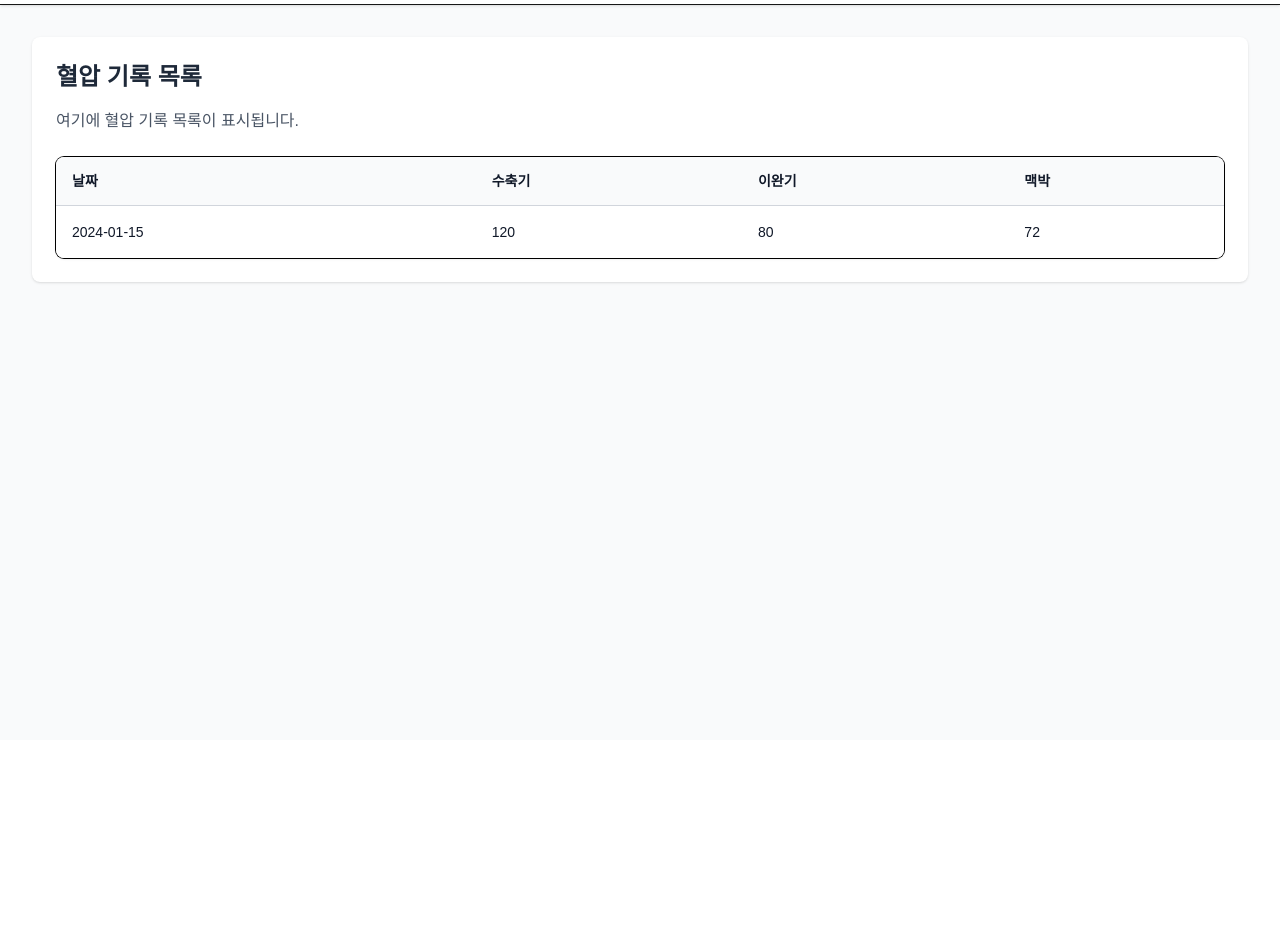
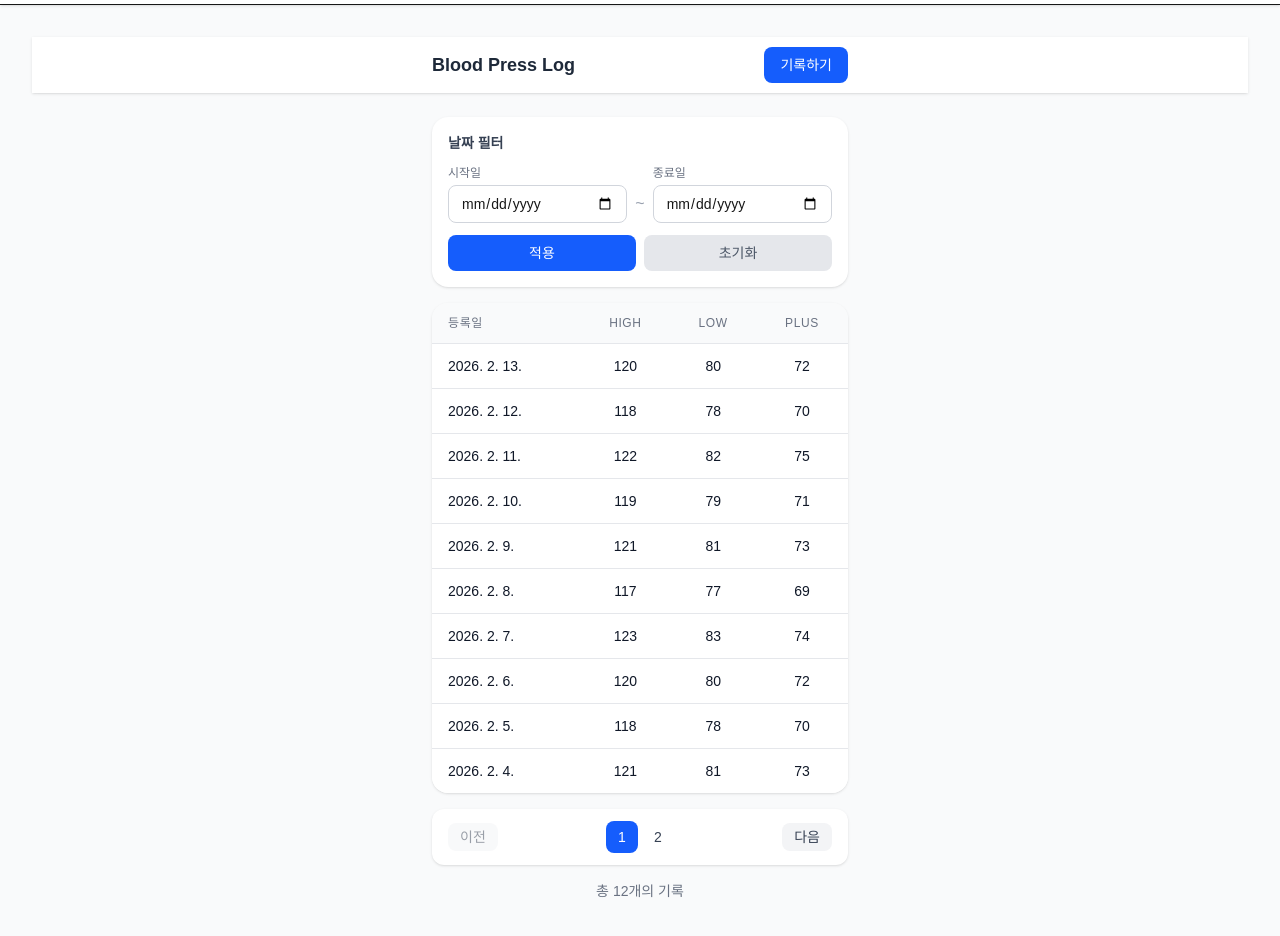
Before and after one commit to bomsan69/openclaw_blood, a Next.js app: page /list in a window 1280 px wide. Shown: the part 60-996 px from the top of the page. Before the commit the page ends 800 px from the top, so only its background shows below. Built offline with nearby package versions, Linux system fonts and the light colour scheme.

Commit message:
Add list page with date filter, table, and pagination

```diff
--- a/src/app/(default)/list/page.tsx
+++ b/src/app/(default)/list/page.tsx
@@ -1,29 +1,231 @@
+'use client';
+
+import { useState } from 'react';
+import Link from 'next/link';
+
+interface BloodPressureRecord {
+  id: number;
+  date: string;
+  high: number;
+  low: number;
+  plus: number;
+}
+
+// 샘플 데이터
+const sampleData: BloodPressureRecord[] = [
+  { id: 1, date: '2026-02-13', high: 120, low: 80, plus: 72 },
+  { id: 2, date: '2026-02-12', high: 118, low: 78, plus: 70 },
+  { id: 3, date: '2026-02-11', high: 122, low: 82, plus: 75 },
+  { id: 4, date: '2026-02-10', high: 119, low: 79, plus: 71 },
+  { id: 5, date: '2026-02-09', high: 121, low: 81, plus: 73 },
+  { id: 6, date: '2026-02-08', high: 117, low: 77, plus: 69 },
+  { id: 7, date: '2026-02-07', high: 123, low: 83, plus: 74 },
+  { id: 8, date: '2026-02-06', high: 120, low: 80, plus: 72 },
+  { id: 9, date: '2026-02-05', high: 118, low: 78, plus: 70 },
+  { id: 10, date: '2026-02-04', high: 121, low: 81, plus: 73 },
+  { id: 11, date: '2026-02-03', high: 119, low: 79, plus: 71 },
+  { id: 12, date: '2026-02-02', high: 122, low: 82, plus: 75 },
+];
+
 export default function ListPage() {
+  const [startDate, setStartDate] = useState('');
+  const [endDate, setEndDate] = useState('');
+  const [currentPage, setCurrentPage] = useState(1);
+  const itemsPerPage = 10;
+
+  // 필터링된 데이터
+  const filteredData = sampleData.filter((record) => {
+    if (!startDate && !endDate) return true;
+    const recordDate = new Date(record.date);
+    const start = startDate ? new Date(startDate) : null;
+    const end = endDate ? new Date(endDate) : null;
+
+    if (start && end) {
+      return recordDate >= start && recordDate <= end;
+    } else if (start) {
+      return recordDate >= start;
+    } else if (end) {
+      return recordDate <= end;
+    }
+    return true;
+  });
+
+  // 페이지네이션
+  const totalPages = Math.ceil(filteredData.length / itemsPerPage);
+  const startIndex = (currentPage - 1) * itemsPerPage;
+  const paginatedData = filteredData.slice(startIndex, startIndex + itemsPerPage);
+
+  const handleFilter = () => {
+    setCurrentPage(1); // 필터 적용 시 첫 페이지로
+  };
+
+  const handleReset = () => {
+    setStartDate('');
+    setEndDate('');
+    setCurrentPage(1);
+  };
+
+  const formatDate = (dateString: string) => {
+    const date = new Date(dateString);
+    return `${date.getFullYear()}. ${date.getMonth() + 1}. ${date.getDate()}.`;
+  };
+
   return (
-    <div className="bg-white shadow rounded-lg p-6">
-      <h2 className="text-2xl font-bold text-gray-800 mb-4">혈압 기록 목록</h2>
-      <p className="text-gray-600">여기에 혈압 기록 목록이 표시됩니다.</p>
+    <div className="min-h-screen bg-gray-50">
+      {/* Header */}
+      <header className="bg-white shadow-sm sticky top-0 z-10">
+        <div className="max-w-md mx-auto px-4 h-14 flex items-center justify-between">
+          <h1 className="text-lg font-bold text-gray-800">Blood Press Log</h1>
+          <Link
+            href="/writer"
+            className="px-4 py-2 text-sm font-medium text-white bg-blue-600 rounded-lg hover:bg-blue-700 transition-colors"
+          >
+            기록하기
+          </Link>
+        </div>
+      </header>
 
-      <div className="mt-6 overflow-hidden shadow ring-1 ring-black ring-opacity-5 rounded-lg">
-        <table className="min-w-full divide-y divide-gray-300">
+      {/* Main Content */}
+      <main className="max-w-md mx-auto px-4 py-6 space-y-4">
+        {/* 날짜 필터 */}
+        <div className="bg-white rounded-2xl shadow-sm p-4">
+          <h2 className="text-sm font-semibold text-gray-700 mb-3">날짜 필터</h2>
+          <div className="space-y-3">
+            <div className="flex items-center space-x-2">
+              <div className="flex-1">
+                <label className="block text-xs text-gray-500 mb-1">시작일</label>
+                <input
+                  type="date"
+                  value={startDate}
+                  onChange={(e) => setStartDate(e.target.value)}
+                  className="w-full px-3 py-2 text-sm border border-gray-300 rounded-lg focus:border-blue-500 focus:outline-none focus:ring-2 focus:ring-blue-200"
+                />
+              </div>
+              <span className="text-gray-400 pt-5">~</span>
+              <div className="flex-1">
+                <label className="block text-xs text-gray-500 mb-1">종료일</label>
+                <input
+                  type="date"
+                  value={endDate}
+                  onChange={(e) => setEndDate(e.target.value)}
+                  className="w-full px-3 py-2 text-sm border border-gray-300 rounded-lg focus:border-blue-500 focus:outline-none focus:ring-2 focus:ring-blue-200"
+                />
+              </div>
+            </div>
+            <div className="flex space-x-2">
+              <button
+                onClick={handleFilter}
+                className="flex-1 py-2 text-sm font-medium text-white bg-blue-600 rounded-lg hover:bg-blue-700 transition-colors"
+              >
+                적용
+              </button>
+              <button
+                onClick={handleReset}
+                className="flex-1 py-2 text-sm font-medium text-gray-600 bg-gray-200 rounded-lg hover:bg-gray-300 transition-colors"
+              >
+                초기화
+              </button>
+            </div>
+          </div>
+        </div>
+
+        {/* 테이블 */}
+        <div className="bg-white rounded-2xl shadow-sm overflow-hidden">
+          <div className="overflow-x-auto">
+            <table className="min-w-full divide-y divide-gray-200">
               <thead className="bg-gray-50">
                 <tr>
-              <th className="py-3.5 pl-4 pr-3 text-left text-sm font-semibold text-gray-900">날짜</th>
-              <th className="px-3 py-3.5 text-left text-sm font-semibold text-gray-900">수축기</th>
-              <th className="px-3 py-3.5 text-left text-sm font-semibold text-gray-900">이완기</th>
-              <th className="px-3 py-3.5 text-left text-sm font-semibold text-gray-900">맥박</th>
+                  <th className="px-4 py-3 text-left text-xs font-medium text-gray-500 uppercase tracking-wider">
+                    등록일
+                  </th>
+                  <th className="px-4 py-3 text-center text-xs font-medium text-gray-500 uppercase tracking-wider">
+                    High
+                  </th>
+                  <th className="px-4 py-3 text-center text-xs font-medium text-gray-500 uppercase tracking-wider">
+                    Low
+                  </th>
+                  <th className="px-4 py-3 text-center text-xs font-medium text-gray-500 uppercase tracking-wider">
+                    Plus
+                  </th>
                 </tr>
               </thead>
-          <tbody className="divide-y divide-gray-200 bg-white">
-            <tr>
-              <td className="whitespace-nowrap py-4 pl-4 pr-3 text-sm text-gray-900">2024-01-15</td>
-              <td className="whitespace-nowrap px-3 py-4 text-sm text-gray-900">120</td>
-              <td className="whitespace-nowrap px-3 py-4 text-sm text-gray-900">80</td>
-              <td className="whitespace-nowrap px-3 py-4 text-sm text-gray-900">72</td>
+              <tbody className="bg-white divide-y divide-gray-200">
+                {paginatedData.map((record) => (
+                  <tr key={record.id} className="hover:bg-gray-50">
+                    <td className="px-4 py-3 whitespace-nowrap text-sm text-gray-900">
+                      {formatDate(record.date)}
+                    </td>
+                    <td className="px-4 py-3 whitespace-nowrap text-sm text-gray-900 text-center">
+                      {record.high}
+                    </td>
+                    <td className="px-4 py-3 whitespace-nowrap text-sm text-gray-900 text-center">
+                      {record.low}
+                    </td>
+                    <td className="px-4 py-3 whitespace-nowrap text-sm text-gray-900 text-center">
+                      {record.plus}
+                    </td>
                   </tr>
+                ))}
               </tbody>
             </table>
           </div>
+
+          {/* 데이터 없음 */}
+          {paginatedData.length === 0 && (
+            <div className="py-8 text-center text-gray-500">
+              해당 기간의 데이터가 없습니다.
+            </div>
+          )}
+        </div>
+
+        {/* 페이지네이션 */}
+        {totalPages > 1 && (
+          <div className="flex items-center justify-between bg-white rounded-xl shadow-sm px-4 py-3">
+            <button
+              onClick={() => setCurrentPage((prev) => Math.max(prev - 1, 1))}
+              disabled={currentPage === 1}
+              className="px-3 py-1 text-sm font-medium text-gray-700 bg-gray-100 rounded-lg disabled:opacity-50 disabled:cursor-not-allowed hover:bg-gray-200 transition-colors"
+            >
+              이전
+            </button>
+
+            <div className="flex items-center space-x-1">
+              {Array.from({ length: Math.min(totalPages, 5) }, (_, i) => {
+                const pageNum = i + 1;
+                return (
+                  <button
+                    key={pageNum}
+                    onClick={() => setCurrentPage(pageNum)}
+                    className={`w-8 h-8 text-sm font-medium rounded-lg transition-colors ${
+                      currentPage === pageNum
+                        ? 'bg-blue-600 text-white'
+                        : 'text-gray-700 hover:bg-gray-100'
+                    }`}
+                  >
+                    {pageNum}
+                  </button>
+                );
+              })}
+              {totalPages > 5 && (
+                <span className="text-gray-500 px-2">...</span>
+              )}
+            </div>
+
+            <button
+              onClick={() => setCurrentPage((prev) => Math.min(prev + 1, totalPages))}
+              disabled={currentPage === totalPages}
+              className="px-3 py-1 text-sm font-medium text-gray-700 bg-gray-100 rounded-lg disabled:opacity-50 disabled:cursor-not-allowed hover:bg-gray-200 transition-colors"
+            >
+              다음
+            </button>
+          </div>
+        )}
+
+        {/* 총 개수 표시 */}
+        <div className="text-center text-sm text-gray-500">
+          총 {filteredData.length}개의 기록
+        </div>
+      </main>
     </div>
   );
 }
```
Lines whose indentation alone changed are shown as unchanged.
